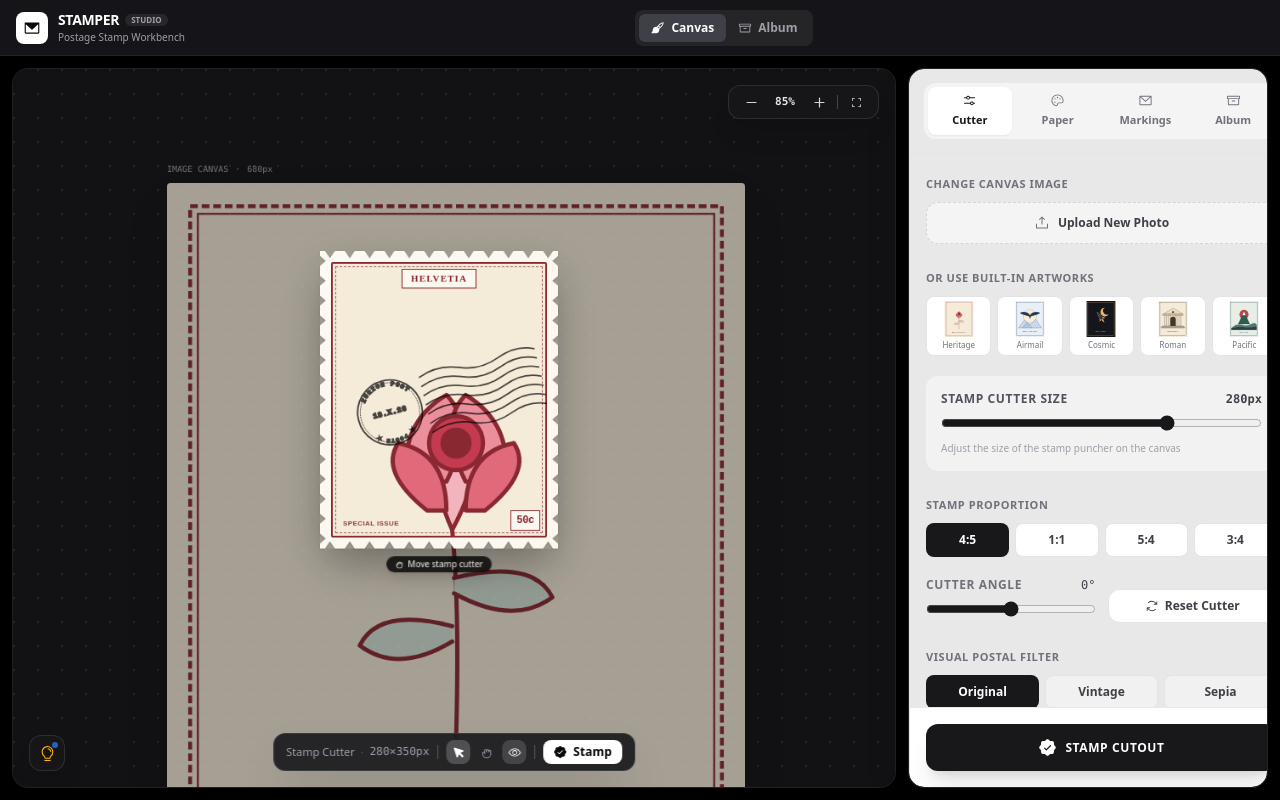
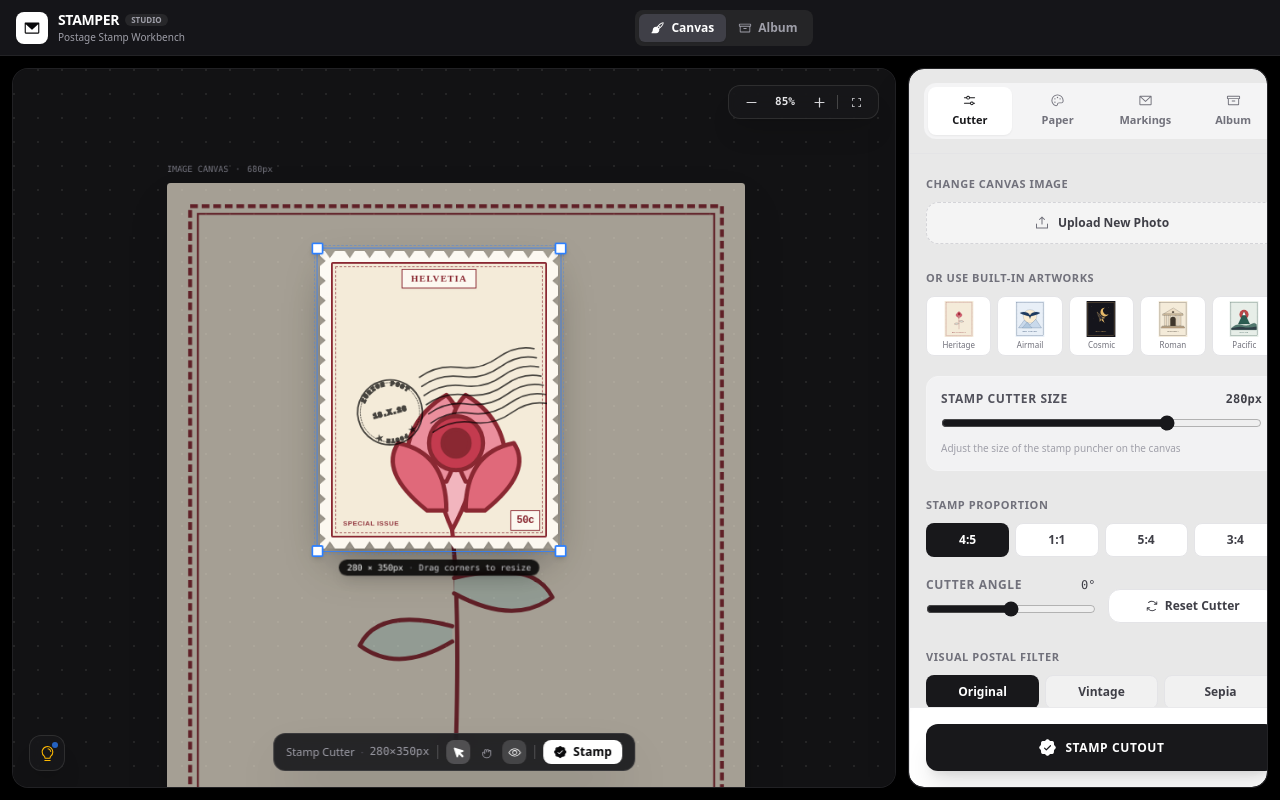
Before and after one commit to ThaminduDasanayake/stamper, a Next.js app: page / in a window 1280 px wide. Built offline with nearby package versions, Linux system fonts and the light colour scheme.

Commit message:
feat: add corner resize handles and bounding box to stamp cutter workspace

```diff
--- a/app/page.tsx
+++ b/app/page.tsx
@@ -307,7 +307,11 @@ export default function Home() {
         <div className="flex items-center gap-2">
           {stampedToast && (
             <div className="animate-in fade-in hidden items-center gap-1.5 rounded-full border border-emerald-500/40 bg-emerald-950/80 px-3 py-1 text-xs font-medium text-emerald-300 shadow-sm md:flex">
-              <SealCheckIcon size={14} weight="fill" className="text-emerald-400" />
+              <SealCheckIcon
+                size={14}
+                weight="fill"
+                className="text-emerald-400"
+              />
               <span>Stamp added to Album!</span>
               <button
                 type="button"
--- a/components/canvas-workspace.tsx
+++ b/components/canvas-workspace.tsx
@@ -61,13 +61,26 @@ export function CanvasWorkspace({
   } | null>(null);
   const [isSelectingBand, setIsSelectingBand] = useState(false);
 
-  // Stamp cutter dragging
+  // Stamp cutter dragging & resizing
   const [isDraggingCutter, setIsDraggingCutter] = useState(false);
   const cutterDragStart = useRef<{
     pointerX: number;
     pointerY: number;
     cutterX: number;
     cutterY: number;
+  } | null>(null);
+
+  type ResizeCorner = "nw" | "ne" | "sw" | "se";
+  const [resizingCorner, setResizingCorner] = useState<ResizeCorner | null>(
+    null
+  );
+  const resizeStartRef = useRef<{
+    corner: ResizeCorner;
+    pointerX: number;
+    pointerY: number;
+    cutterX: number;
+    cutterY: number;
+    cutterWidth: number;
   } | null>(null);
 
   // Background canvas panning ref
@@ -484,6 +497,104 @@ export function CanvasWorkspace({
     cutterDragStart.current = null;
   };
 
+  // Stamp cutter corner resizing handlers
+  const handleResizePointerDown = (
+    e: React.PointerEvent,
+    corner: ResizeCorner
+  ) => {
+    if (e.button !== 0) return;
+    e.stopPropagation();
+    e.preventDefault();
+    e.currentTarget.setPointerCapture(e.pointerId);
+
+    setResizingCorner(corner);
+    resizeStartRef.current = {
+      corner,
+      pointerX: e.clientX,
+      pointerY: e.clientY,
+      cutterX: cutter.x,
+      cutterY: cutter.y,
+      cutterWidth: cutter.width,
+    };
+  };
+
+  const handleResizePointerMove = (e: React.PointerEvent) => {
+    if (!resizingCorner || !resizeStartRef.current) return;
+    e.stopPropagation();
+    e.preventDefault();
+
+    const { corner, pointerX, pointerY, cutterX, cutterY, cutterWidth } =
+      resizeStartRef.current;
+    const deltaX = (e.clientX - pointerX) / zoom;
+    const deltaY = (e.clientY - pointerY) / zoom;
+
+    let widthChange = 0;
+    if (corner === "se") {
+      widthChange =
+        Math.abs(deltaX) > Math.abs(deltaY / aspectMultiplier)
+          ? deltaX
+          : deltaY / aspectMultiplier;
+      const newWidth = Math.max(
+        100,
+        Math.min(700, Math.round(cutterWidth + widthChange))
+      );
+      onChangeCutter({ width: newWidth });
+    } else if (corner === "sw") {
+      widthChange =
+        Math.abs(deltaX) > Math.abs(deltaY / aspectMultiplier)
+          ? -deltaX
+          : deltaY / aspectMultiplier;
+      const newWidth = Math.max(
+        100,
+        Math.min(700, Math.round(cutterWidth + widthChange))
+      );
+      const actualDeltaW = newWidth - cutterWidth;
+      onChangeCutter({
+        x: Math.round(cutterX - actualDeltaW),
+        width: newWidth,
+      });
+    } else if (corner === "ne") {
+      widthChange =
+        Math.abs(deltaX) > Math.abs(deltaY / aspectMultiplier)
+          ? deltaX
+          : -deltaY / aspectMultiplier;
+      const newWidth = Math.max(
+        100,
+        Math.min(700, Math.round(cutterWidth + widthChange))
+      );
+      const actualDeltaW = newWidth - cutterWidth;
+      const deltaH = actualDeltaW * aspectMultiplier;
+      onChangeCutter({
+        y: Math.round(cutterY - deltaH),
+        width: newWidth,
+      });
+    } else if (corner === "nw") {
+      widthChange =
+        Math.abs(deltaX) > Math.abs(deltaY / aspectMultiplier)
+          ? -deltaX
+          : -deltaY / aspectMultiplier;
+      const newWidth = Math.max(
+        100,
+        Math.min(700, Math.round(cutterWidth + widthChange))
+      );
+      const actualDeltaW = newWidth - cutterWidth;
+      const deltaH = actualDeltaW * aspectMultiplier;
+      onChangeCutter({
+        x: Math.round(cutterX - actualDeltaW),
+        y: Math.round(cutterY - deltaH),
+        width: newWidth,
+      });
+    }
+  };
+
+  const handleResizePointerUp = (e: React.PointerEvent) => {
+    if (e.currentTarget.hasPointerCapture(e.pointerId)) {
+      e.currentTarget.releasePointerCapture(e.pointerId);
+    }
+    setResizingCorner(null);
+    resizeStartRef.current = null;
+  };
+
   // Perform Stamp Cutout
   const handlePerformStamp = () => {
     const imgEl = imageElementRef.current;
@@ -620,7 +731,11 @@ export function CanvasWorkspace({
           onPointerUp={handleCutterPointerUp}
           onPointerCancel={handleCutterPointerUp}
           className={`stamp-cutter-handle absolute transition-transform select-none ${
-            isDraggingCutter ? "z-30 cursor-grabbing" : "z-20 cursor-grab"
+            isDraggingCutter
+              ? "z-30 cursor-grabbing"
+              : resizingCorner
+                ? "z-30"
+                : "z-20 cursor-grab"
           } ${
             isStamping
               ? "translate-y-3 scale-90 brightness-90"
@@ -744,13 +859,70 @@ export function CanvasWorkspace({
             </div>
           </Stamp>
 
-          {/* Cutter Guide Pill */}
+          {/* Bounding Outline & 4 Corner Resize Handles */}
           {showOutlines && (
-            <div className="pointer-events-none absolute inset-x-0 -bottom-7 flex justify-center">
-              <span className="flex items-center gap-1 rounded-full bg-black/80 px-2.5 py-0.5 text-[10px] font-medium text-white shadow-lg backdrop-blur-xs">
-                <HandGrabbing size={11} /> Move stamp cutter
-              </span>
-            </div>
+            <>
+              {/* Crisp bounding outline box */}
+              <div
+                className="pointer-events-none absolute -inset-1 rounded-sm border border-blue-500/80 shadow-xs"
+                style={{
+                  outline: "1px dashed rgba(59, 130, 246, 0.4)",
+                  outlineOffset: "2px",
+                }}
+              />
+
+              {/* 4 Corner Squares to Drag & Resize */}
+              {/* Top-Left (NW) */}
+              <div
+                onPointerDown={(e) => handleResizePointerDown(e, "nw")}
+                onPointerMove={handleResizePointerMove}
+                onPointerUp={handleResizePointerUp}
+                onPointerCancel={handleResizePointerUp}
+                className="absolute -top-2.5 -left-2.5 z-40 size-3.5 cursor-nwse-resize rounded-[2px] border-2 border-blue-500 bg-white shadow-md transition-transform hover:scale-125 active:scale-125"
+                title="Drag to resize stamp (Top-Left)"
+              />
+
+              {/* Top-Right (NE) */}
+              <div
+                onPointerDown={(e) => handleResizePointerDown(e, "ne")}
+                onPointerMove={handleResizePointerMove}
+                onPointerUp={handleResizePointerUp}
+                onPointerCancel={handleResizePointerUp}
+                className="absolute -top-2.5 -right-2.5 z-40 size-3.5 cursor-nesw-resize rounded-[2px] border-2 border-blue-500 bg-white shadow-md transition-transform hover:scale-125 active:scale-125"
+                title="Drag to resize stamp (Top-Right)"
+              />
+
+              {/* Bottom-Left (SW) */}
+              <div
+                onPointerDown={(e) => handleResizePointerDown(e, "sw")}
+                onPointerMove={handleResizePointerMove}
+                onPointerUp={handleResizePointerUp}
+                onPointerCancel={handleResizePointerUp}
+                className="absolute -bottom-2.5 -left-2.5 z-40 size-3.5 cursor-nesw-resize rounded-[2px] border-2 border-blue-500 bg-white shadow-md transition-transform hover:scale-125 active:scale-125"
+                title="Drag to resize stamp (Bottom-Left)"
+              />
+
+              {/* Bottom-Right (SE) */}
+              <div
+                onPointerDown={(e) => handleResizePointerDown(e, "se")}
+                onPointerMove={handleResizePointerMove}
+                onPointerUp={handleResizePointerUp}
+                onPointerCancel={handleResizePointerUp}
+                className="absolute -right-2.5 -bottom-2.5 z-40 size-3.5 cursor-nwse-resize rounded-[2px] border-2 border-blue-500 bg-white shadow-md transition-transform hover:scale-125 active:scale-125"
+                title="Drag to resize stamp (Bottom-Right)"
+              />
+
+              {/* Size Pill */}
+              <div className="pointer-events-none absolute inset-x-0 -bottom-8 flex justify-center">
+                <span className="flex items-center gap-1.5 rounded-full bg-black/85 px-2.5 py-0.5 font-mono text-[10px] font-medium text-white shadow-lg backdrop-blur-xs">
+                  <span>
+                    {cutter.width} × {cutterHeight}px
+                  </span>
+                  <span className="text-zinc-500">·</span>
+                  <span className="text-zinc-300">Drag corners to resize</span>
+                </span>
+              </div>
+            </>
           )}
         </div>
       </div>
```
